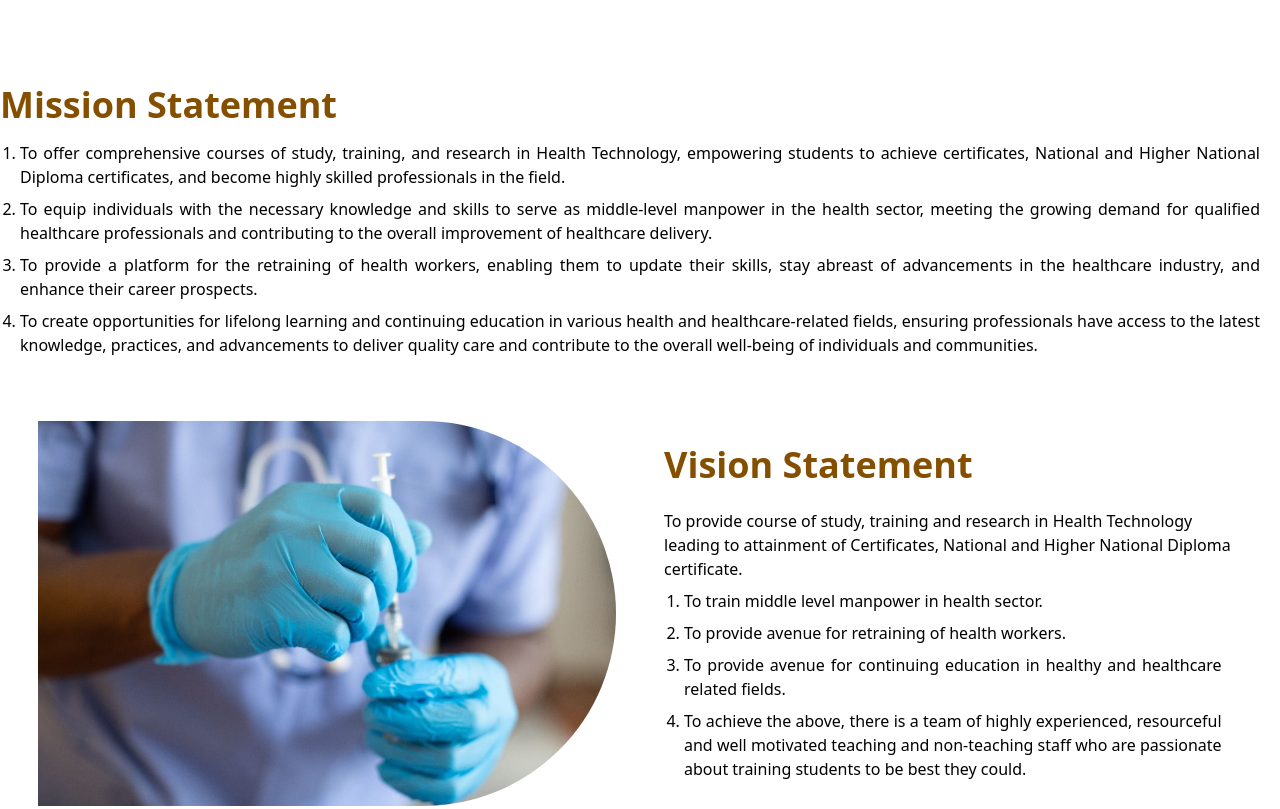
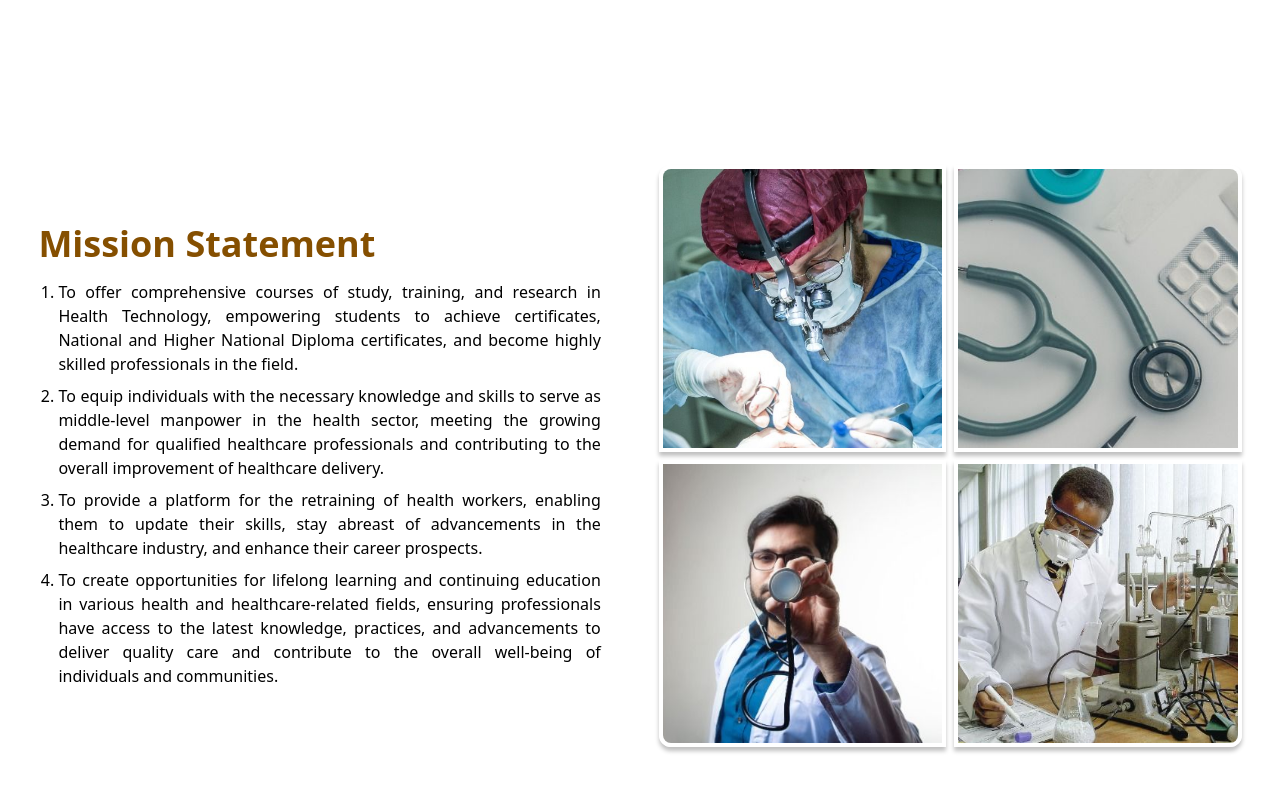
Before and after one commit to ibnlanre/rchst, a plain HTML site: page index.html in a window 1280 px wide. Shown: the part 4022-4831 px from the top of the page. Drawn offline with nearby package versions, Linux system fonts and the light colour scheme.

Commit message:
misson image addition

```diff
--- a/index.css
+++ b/index.css
@@ -1,15 +1,19 @@
 :root {
-    --dark-bronze: #854F00;
-    --oxford-blue: #0D1E4E;
-    --arsenic: #434343;
-    --cultured: #F6F6F6;
-    --one-five: rgba(0, 0, 0, 0.15);
+  --dark-bronze: #854f00;
+  --oxford-blue: #0d1e4e;
+  --arsenic: #434343;
+  --cultured: #f6f6f6;
+  --one-five: rgba(0, 0, 0, 0.15);
 }
 
 .shadow-full {
-    box-shadow: 0px 4px 30px 0px #00000026;
+  box-shadow: 0px 4px 30px 0px #00000026;
+}
+
+.shadow-mission {
+  box-shadow: 0px 4px 4px 0px rgba(0, 0, 0, 0.25);
 }
 
 .greedy {
-    grid-area: 1 / 1;
+  grid-area: 1 / 1;
 }
--- a/index.html
+++ b/index.html
@@ -714,8 +714,10 @@
     </section>
 
     <!--MISSION-->
-    <section>
-      <article class="gap-4 grid">
+    <section
+      class="flex gap-[clamp(2.25rem,3vw,5rem)] max-w-screen-xl mx-auto px-[clamp(1.25rem,3vw,3.5rem)] py-20 items-center md:flex-row flex-col-reverse"
+    >
+      <article class="gap-4 grid flex-1">
         <h2 class="text-[var(--dark-bronze)] font-bold text-4xl">
           Mission Statement
         </h2>
@@ -746,6 +748,28 @@
           </li>
         </ol>
       </article>
+
+      <figure class="rounded-xl grid grid-cols-2 flex-1 auto-rows-max gap-2">
+        <img
+          class="border-4 border-white rounded-tl-xl aspect-square object-cover shadow-mission"
+          src="./public/mission/scapel.jpg"
+          alt="doctor performing operation"
+        />
+        <img
+          class="border-4 border-white rounded-tr-xl aspect-square object-cover shadow-mission"
+          src="./public/mission/stethoscope.jpg"
+          alt="stethoscope on the table"
+        />
+        <img
+          class="border-4 border-white rounded-bl-xl aspect-square object-cover shadow-mission"
+          src="./public/mission/doctor.jpg"
+          alt=""
+        />
+        <img
+          class="border-4 border-white rounded-br-xl aspect-square object-cover shadow-mission"
+          src="./public/mission/scientist.jpg"
+        />
+      </figure>
     </section>
 
     <!--VISION-->
@@ -1093,7 +1117,9 @@
                       stroke-linejoin="round"
                     />
                   </svg>
-                  <a href="/about">About Us</a>
+                  <a class="hover:text-[var(--dark-bronze)]" href="/about"
+                    >About Us</a
+                  >
                 </li>
 
                 <!--CONTACT US-->
@@ -1113,7 +1139,9 @@
                       stroke-linejoin="round"
                     />
                   </svg>
-                  <a href="/contact">Contact Us</a>
+                  <a class="hover:text-[var(--dark-bronze)]" href="/contact"
+                    >Contact Us</a
+                  >
                 </li>
 
                 <!--STUDENT PORTAL-->
@@ -1133,7 +1161,11 @@
                       stroke-linejoin="round"
                     />
                   </svg>
-                  <a href="/student-portal">Student Portal</a>
+                  <a
+                    class="hover:text-[var(--dark-bronze)]"
+                    href="/student-portal"
+                    >Student Portal</a
+                  >
                 </li>
 
                 <!--APPLICATION PORTAL-->
@@ -1153,7 +1185,11 @@
                       stroke-linejoin="round"
                     />
                   </svg>
-                  <a href="/application-portal">Application Portal</a>
+                  <a
+                    class="hover:text-[var(--dark-bronze)]"
+                    href="/application-portal"
+                    >Application Portal</a
+                  >
                 </li>
 
                 <!--NEWS & EVENTS-->
@@ -1173,7 +1209,9 @@
                       stroke-linejoin="round"
                     />
                   </svg>
-                  <a href="/news">News & Events</a>
+                  <a class="hover:text-[var(--dark-bronze)]" href="/news"
+                    >News & Events</a
+                  >
                 </li>
               </ul>
             </div>
```
Also changed, not shown: public/mission/doctor.jpg (added), public/mission/scapel.jpg (added), public/mission/scientist.jpg (added), public/mission/stethoscope.jpg (added).
